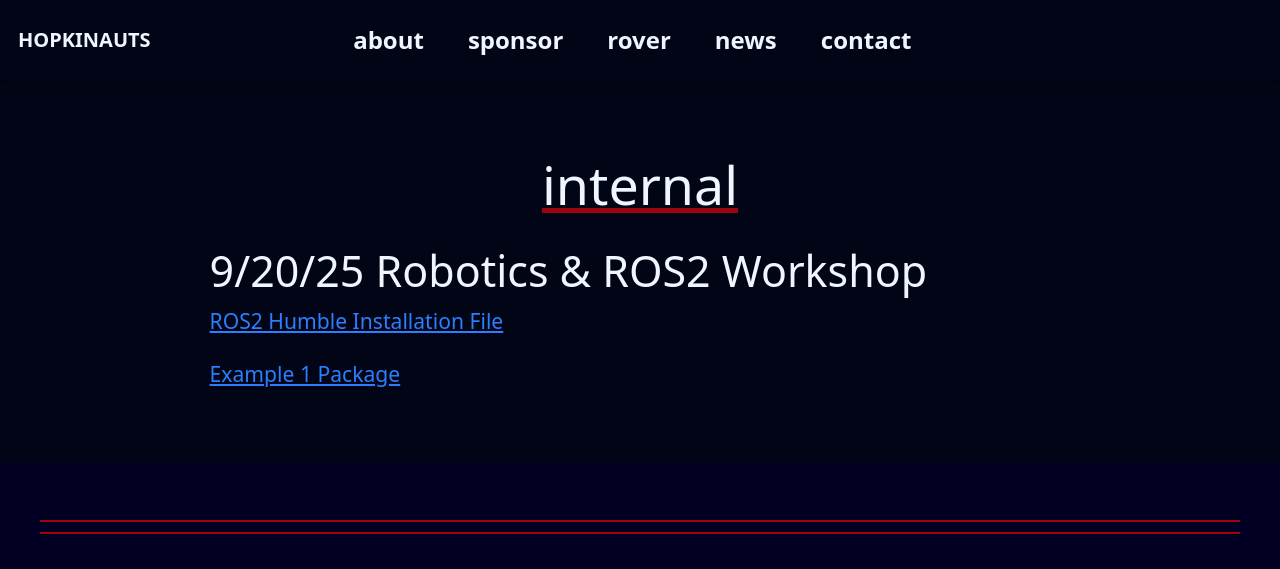
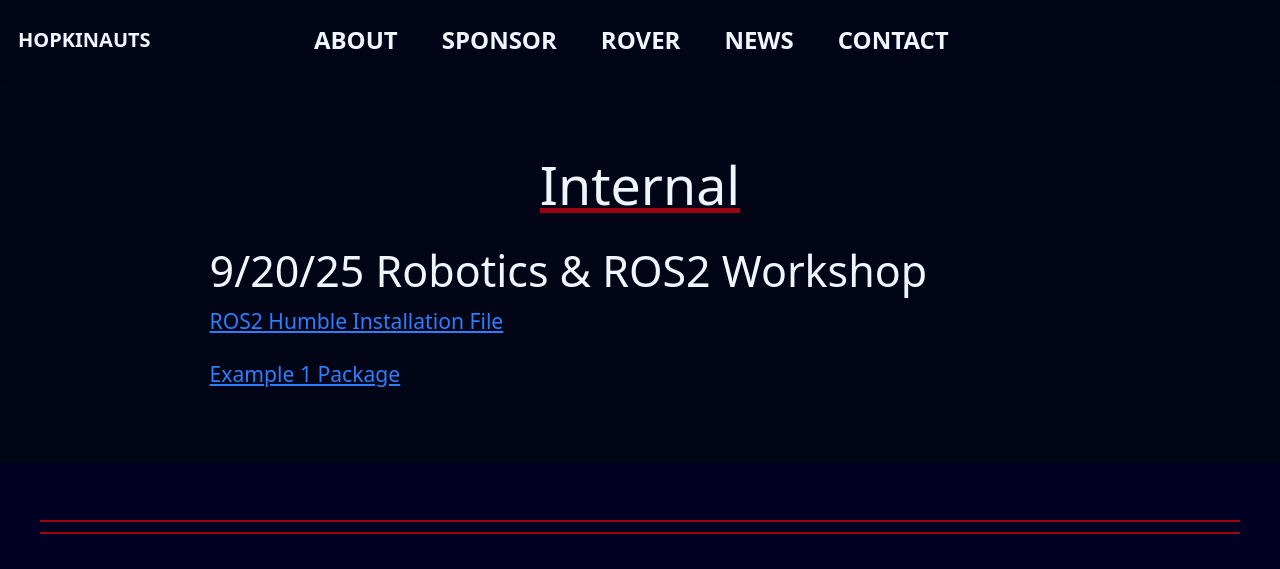
Before and after one commit to Johns-Hopkins-URC-Mars-Rover/jhu-rover-website, an Astro site: page /internal in a window 1280 px wide. Shown: the top 569 px of the page. Built offline with nearby package versions, Linux system fonts and the light colour scheme; Astro itself is replaced by a stand-in of ours.

Commit message:
changed more names

```diff
--- a/src/consts.ts
+++ b/src/consts.ts
@@ -4,7 +4,7 @@
 // export const SITE_TITLE = 'Astro Blog';
 // export const SITE_DESCRIPTION = 'Welcome to my website!';
 // const NAV_ELEMS = ['About', ['Parent', 'Child1', 'Child2'], 'Projects', 'Blog', 'Contact']
-export const NAV_ELEMS = ['about', 'sponsor', 'rover', 'news', 'contact']
+export const NAV_ELEMS = ['ABOUT', 'SPONSOR', 'ROVER', 'NEWS', 'CONTACT']
 export const LINKS = [
   { label: 'home', slug: '', path: '', nav: ''},
   { label: 'sponsor', slug: 'sponsor', path: '/sponsor', nav: 'sponsor' },
--- a/src/pages/about.astro
+++ b/src/pages/about.astro
@@ -16,7 +16,7 @@ const { Content, headings, remarkPluginFrontmatter } = await render(entry);
 <BaseLayout page_title={page_title} active_nav={active_nav}>
 	<GeneralContent>
 			<h1 class="underline decoration-primary py-5" style="text-align: center;">
-				ABOUT
+				About Hopkinauts
 			</h1>
 			<Content />
 	</GeneralContent>
--- a/src/pages/internal.astro
+++ b/src/pages/internal.astro
@@ -14,7 +14,7 @@ import GeneralContent from "../layouts/GeneralContent.astro";
 <BaseLayout page_title={page_title}>
 	<GeneralContent>
 			<h1 class="underline decoration-primary py-5" style="text-align: center;">
-				internal
+				Internal
 			</h1>
             <h2>9/20/25 Robotics & ROS2 Workshop</h2>
             <p><a href="/files/ros2_humble_install.bash" download>ROS2 Humble Installation File</a></p>
```
